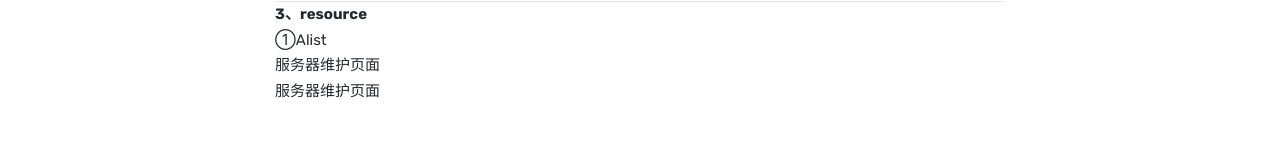
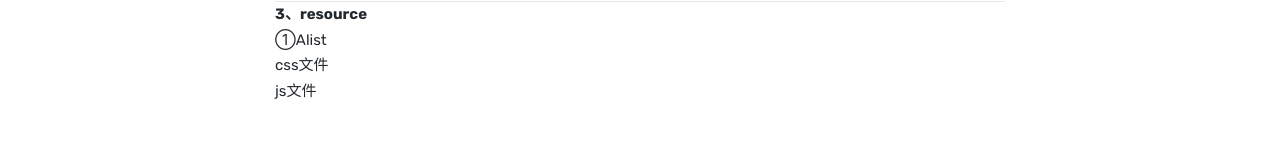
Before and after one commit to Bashir-1/cdn, a plain HTML site: page index.html in a window 1280 px wide. Shown: the part 255-405 px from the top of the page. Drawn offline with nearby package versions, Linux system fonts and the light colour scheme.

Commit message:
Update index.html

```diff
--- a/index.html
+++ b/index.html
@@ -82,8 +82,8 @@ display:none !important;
       <hr>
       <p><b>3、resource</b></p>
       <p>①Alist</p>
-      <p><a href="/resource/Alist/alist-custom.css" target="_blank">服务器维护页面</a></p>
-      <p><a href="/resource/Alist/alist-custom.js" target="_blank">服务器维护页面</a></p>
+      <p><a href="/resource/Alist/alist-custom.css" target="_blank">css文件</a></p>
+      <p><a href="/resource/Alist/alist-custom.js" target="_blank">js文件</a></p>
     </article>
     <footer
       style="
```
